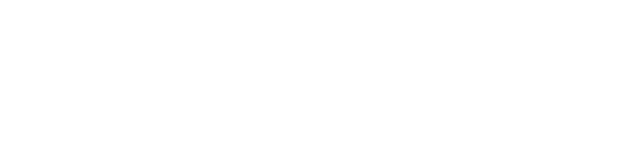
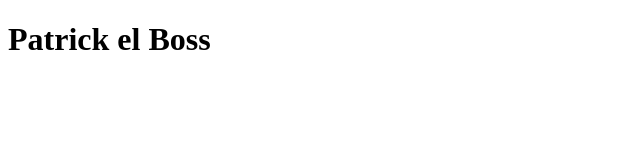
Before and after one commit to pdiazdaw2n25/portafoli-M0614-AEA3, a plain HTML site: page index.html in a window 1280 px wide. Shown: the whole page, without its empty margins (0-640 px from the left). Drawn offline with Linux system fonts and the light colour scheme.

Commit message:
Afegit h1 amb el meu nom a index.html

```diff
--- a/index.html
+++ b/index.html
@@ -6,6 +6,7 @@
     <title>Document</title>
   </head>
   <body>
+    <h1>Patrick el Boss</h1>
 
   </body>
 </html>
```
